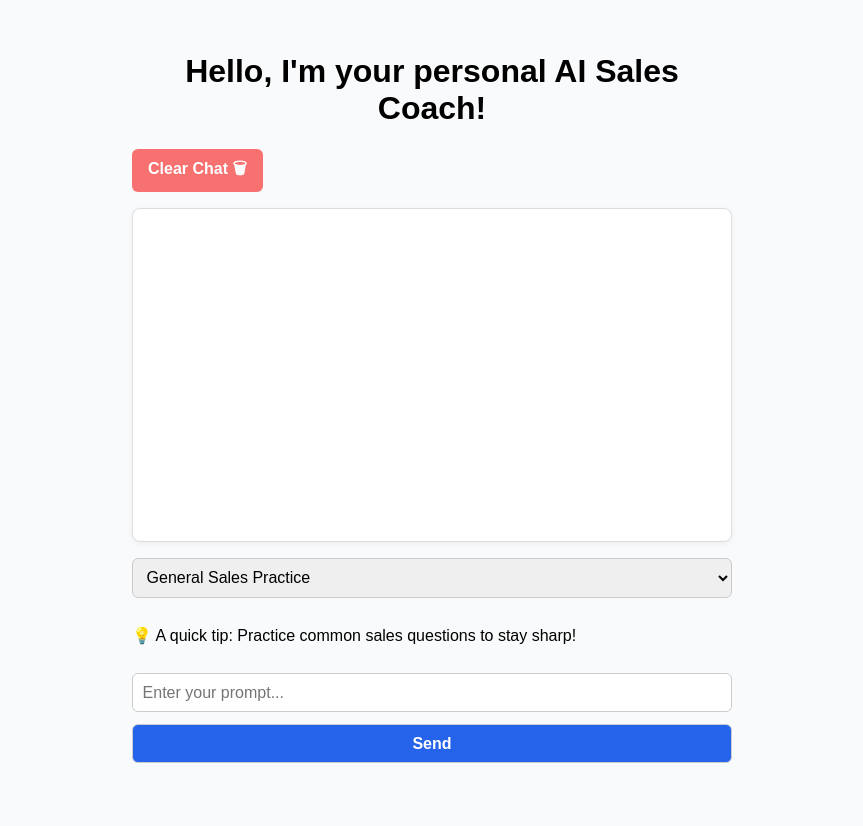
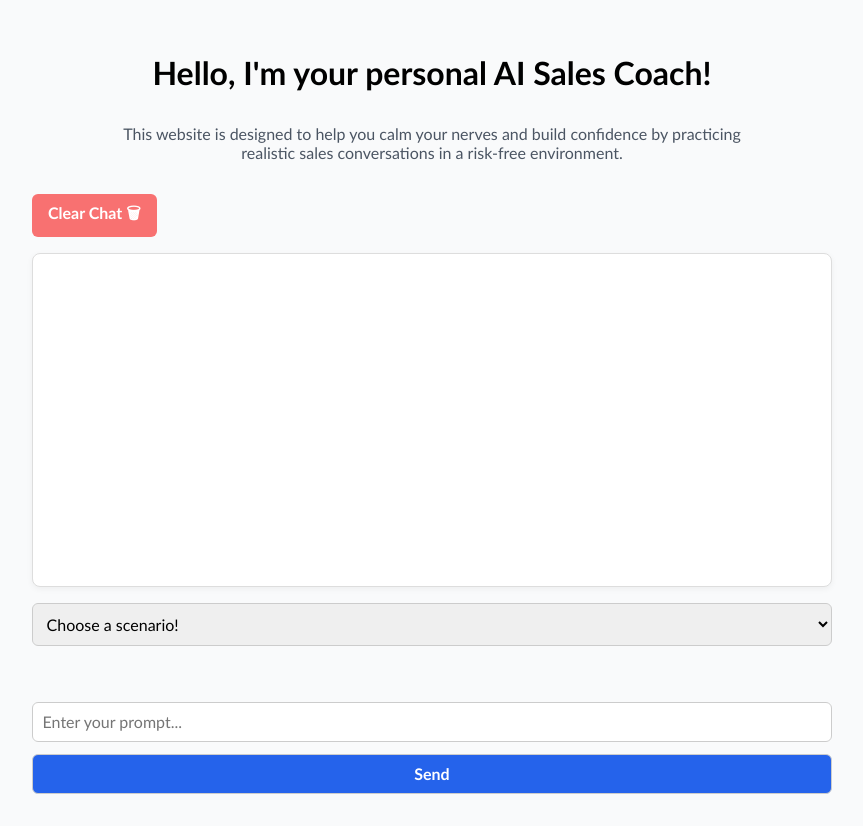
Before and after one commit to jinawalbourne/ai-sales-coach, a plain HTML site: page index.html in a window 1280 px wide. Shown: the whole page, without its empty margins (208-1071 px from the left). Before the commit the page ends 800 px from the top, so only its background shows below. Drawn offline with Linux system fonts and the light colour scheme.

Commit message:
Cleaned up design layout

```diff
--- a/index.html
+++ b/index.html
@@ -7,18 +7,23 @@
     </head>
 
     <body>
-        <h1>Hello, I'm your personal AI Sales Coach!</h1>
+        <h1 class="fade-in">Hello, I'm your personal AI Sales Coach!</h1>
+        <p id="purpose-text" class="fade-in">
+            This website is designed to help you calm your nerves and build confidence by practicing realistic sales conversations in a risk-free environment.
+        </p>
         <button id="clear-chat" type="button">Clear Chat 🗑</button>
         <div id="chat-box"></div>
 
-        <form id="chat-form">
+        <form id="chat-form" class="fade-in">
 
             <select id="scenario-select">
+                <option value="" disabled selected>Choose a scenario!</option>
                 <option value="general">General Sales Practice</option>
                 <option value="objection">Objection Handling</option>
                 <option value="outreach">Cold Outreach</option>
                 <option value="followup">Follow-Up</option>
                 <option value="demo">Product Demo</option>
+                <option value="other">Other (random chat)</option>
             </select>
 
             <p id="scenario-tip"></p>
@@ -26,6 +31,6 @@
             <input type="text" id="user-input" placeholder="Enter your prompt..." required>
             <button type="submit">Send</button>
         </form>
-         <script src="script.js"></script>
+        <script src="script.js"></script>
     </body>
 </html>
--- a/script.js
+++ b/script.js
@@ -3,7 +3,8 @@ const scenarioTips = {
   objection: "💡 A quick tip: Focus on reframing value rather than lowering price!",
   outreach: "💡 A quick tip: Start with a curiosity hook that relates to the lead's goals!",
   followup: "💡 A quick tip: Keep follow-ups short, polite, and value-focused!",
-  demo: "💡 A quick tip: Align features with the customer's specific needs!"
+  demo: "💡 A quick tip: Align features with the customer's specific needs!",
+  other: "💡 Ask anything sales-related... your coach is ready!",
 };
 
 const form = document.getElementById("chat-form");
@@ -22,6 +23,11 @@ updateTip();
 
 form.addEventListener("submit", async (e) => {
     e.preventDefault();
+
+    if (!scenarioSelect.value) {
+        alert("Please choose a scenario before submitting.");
+        return;
+    }
 
     const scenarioLabel = scenarioSelect.selectedOptions[0].text;
     const userMessage = input.value;
--- a/style.css
+++ b/style.css
@@ -1,10 +1,10 @@
 body {
-    font-family: Arial, sans-serif;
+    font-family: 'Trebuchet MS', sans-serif;
     background-color: #f9fafb;
-    color: #000000;
+    color: #333;
     margin: 0;
     padding: 2rem;
-    max-width: 600px;
+    max-width: 800px;
     margin-left: auto;
     margin-right: auto;
 }
@@ -12,9 +12,19 @@ body {
 h1 {
     text-align: center;
     color: #000000;
+    margin-bottom: 2rem;
+}
+
+#purpose-text {
+    text-align: center;
+    font-size: 1rem;
+    color: #4b5563;
+    max-width: 80%;
+    margin: 0 auto 2rem auto;
 }
 
 #chat-box {
+    font-family: 'Trebuchet MS', sans-serif;
     display: flex;
     flex-direction: column;
     border: 1px solid #ddd;
@@ -33,7 +43,10 @@ form {
     gap: 0.75rem;
 }
 
-select, input, button {
+select,
+input,
+button {
+    font-family: 'Trebuchet MS', sans-serif;
     font-size: 1rem;
     padding: 0.6rem;
     border: 1px solid #ccc;
@@ -42,6 +55,7 @@ select, input, button {
 }
 
 button {
+    font-family: 'Trebuchet MS', sans-serif;
     background-color: #2563eb;
     color: white;
     font-weight: bold;
@@ -54,6 +68,7 @@ button:hover {
 }
 
 #scenerio-tip {
+    font-family: 'Trebuchet MS', sans-serif;
     margin-top: -0.5rem;
     font-size: 0.9rem;
     font-style: italic;
@@ -61,6 +76,7 @@ button:hover {
 }
 
 .message {
+    font-family: 'Trebuchet MS', sans-serif;
     max-width: 80%;
     padding: 0.75rem;
     margin: 0.5rem 0;
@@ -70,14 +86,16 @@ button:hover {
 }
 
 .message.you {
-  background-color: #dbeafe;
-  align-self: flex-end;
-  text-align: right;
-  margin-left: auto;
-  border: 1px solid #93c5fd;
+    font-family: 'Trebuchet MS', sans-serif;
+    background-color: #dbeafe;
+    align-self: flex-end;
+    text-align: right;
+    margin-left: auto;
+    border: 1px solid #93c5fd;
 }
 
 .message.ai {
+    font-family: 'Trebuchet MS', sans-serif;
     background-color: #f3f4f6;
     align-self: flex-start;
     margin-right: auto;
@@ -85,7 +103,13 @@ button:hover {
 }
 
 .typing {
+    font-family: 'Trebuchet MS', sans-serif;
     white-space: pre-wrap;
+}
+
+#scenario-tip {
+    font-family: 'Trebuchet MS', sans-serif;
+    transition: opacity 0.3s ease;
 }
 
 #clear-chat {
@@ -103,3 +127,26 @@ button:hover {
 #clear-chat:hover {
     background-color: #600909;
 }
+
+.fade-in {
+    opacity: 0;
+    transform: translateY(12px);
+    animation: fadeInUp 0.6s ease-out forwards;
+}
+
+.fade-in:nth-child(1) {
+    animation-delay: 0s;
+}
+.fade-in:nth-child(2) {
+    animation-delay: 0.1s;
+}
+.fade-in:nth-child(3) {
+    animation-delay: 0.2s;
+}
+
+@keyframes fadeInUp {
+    to {
+        opacity: 1;
+        transform: translateY(0);
+    }
+}
```
